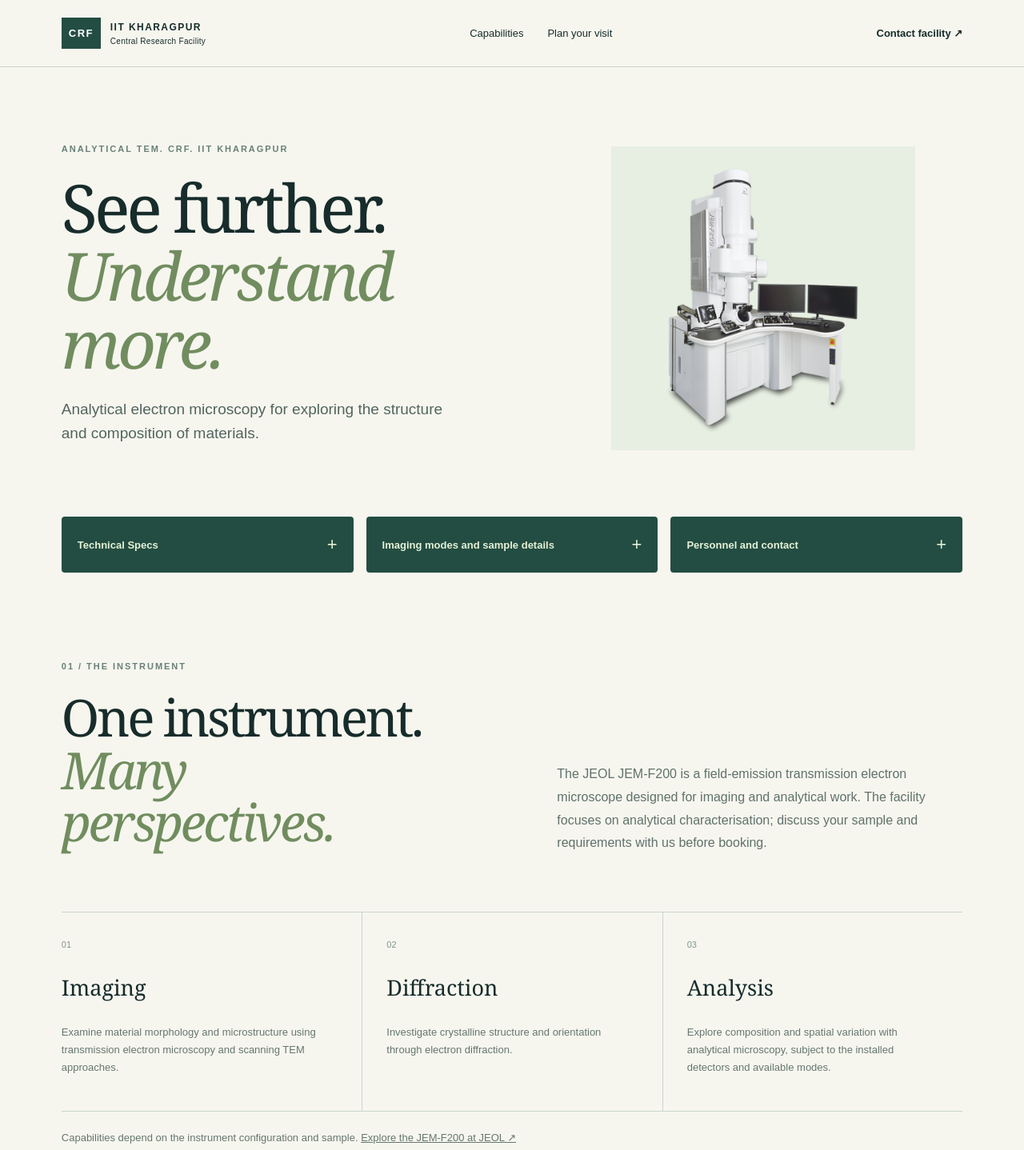
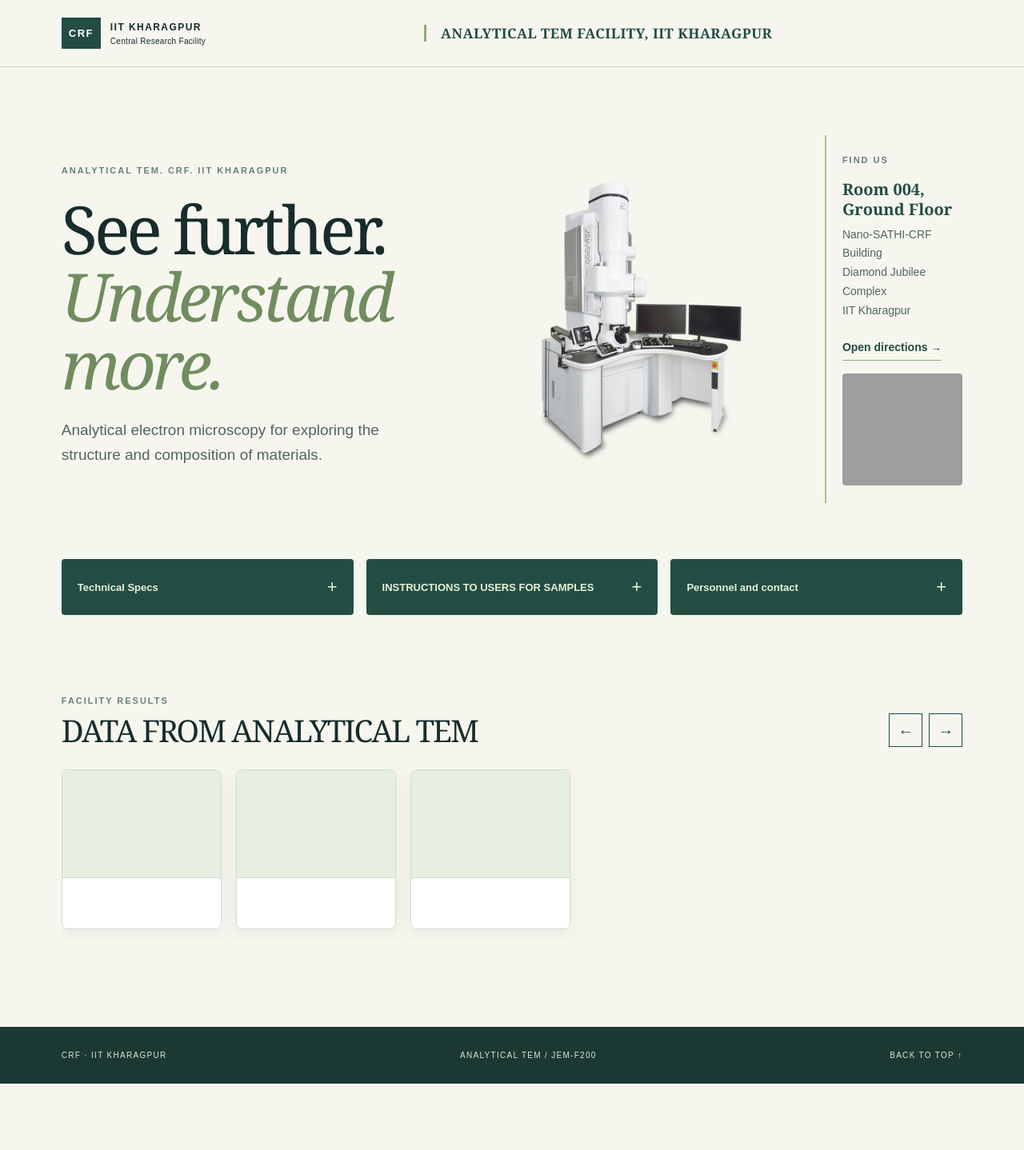
Before and after one commit to ahinroy/analytical-TEM, a plain HTML site: page index.html in a window 1280 px wide. Shown: the top 1438 px of the page at 80% size. After the commit the page ends 1355 px from the top, so only its background shows below. Drawn offline with Linux system fonts and the light colour scheme; grey boxes are pictures that could not be loaded.

Commit message:
commit- analytical TEM

```diff
--- a/index.html
+++ b/index.html
@@ -10,10 +10,7 @@
   <body>
     <header class="top">
       <a class="brand" href="#top"><span class="mark">CRF</span><span>IIT KHARAGPUR<small>Central Research Facility</small></span></a>
-      <nav aria-label="Main navigation">
-        <a href="#capabilities">Capabilities</a><a href="#visit">Plan your visit</a>
-      </nav>
-      <a class="contact" href="mailto:ahin.iitkgp@gmail.com">Contact facility ↗</a>
+      <div class="header-title">ANALYTICAL TEM FACILITY, IIT KHARAGPUR</div>
     </header>
     <main id="top">
       <section class="hero">
@@ -22,80 +19,76 @@
           <h1>See further.<br><em>Understand more.</em></h1>
           <p class="lead">Analytical electron microscopy for exploring the structure and composition of materials.</p>
         </div>
-        <figure class="hero-image">
-          <img src="images/JEM-F200_en.png" alt="JEOL JEM-F200 electron microscope product image">
-        </figure>
+        <div class="hero-facility">
+          <figure class="hero-image">
+            <img src="images/JEM-F200_en.png" alt="JEOL JEM-F200 electron microscope product image">
+          </figure>
+          <div class="hero-location">
+            <p class="eyebrow">FIND US</p>
+            <p><strong>Room 004, Ground Floor</strong><br>Nano-SATHI-CRF Building<br>Diamond Jubilee Complex<br>IIT Kharagpur</p>
+            <a href="https://maps.app.goo.gl/LZnkwREacfSLnMJ28">Open directions &rarr;</a>
+            <iframe class="location-map" title="Map of the Central Research Facility at IIT Kharagpur" src="https://maps.google.com/maps?q=Nano%20SATHI%20CRF%20Building%20IIT%20Kharagpur&amp;z=14&amp;output=embed" loading="lazy" referrerpolicy="no-referrer-when-downgrade"></iframe>
+          </div>
+        </div>
       </section>
       <section class="quick-tabs" aria-label="Facility information">
         <details>
           <summary>Technical Specs <span aria-hidden="true">+</span></summary>
           <div class="tab-content">
-            <p>JEOL JEM-F200 field-emission transmission electron microscope for imaging and analytical work.</p>
-            <p>Available capabilities depend on the instrument configuration. <a href="https://www.jeol.com/products/scientific/tem/JEM-F200.php">View the JEM-F200 specifications at JEOL</a>.</p>
+            <ul>
+              <li><strong>Instrument:</strong> JEOL JEM-F200 transmission electron microscope</li>
+              <li><strong>Electron source:</strong> Schottky field-emission gun</li>
+              <li><strong>Accelerating voltage:</strong> 20&ndash;200 kV model range; 80 and 200 kV are standard settings, with other voltages optional</li>
+              <li><strong>TEM lattice resolution at 200 kV:</strong> 0.1 nm</li>
+              <li><strong>TEM information limit at 200 kV:</strong> &le; 0.12 nm with Schottky FEG</li>
+              <li><strong>HAADF-STEM resolution at 200 kV:</strong> 0.16 nm with Schottky FEG</li>
+              <li><strong>EDS:</strong> Single-window JEOL EDS</li>
+            </ul>
+            <p>These are company-specified specs. <strong>REAL DATA LARGELY DEPENDS ON SAMPLE QUALITY</strong></p>
           </div>
         </details>
         <details>
-          <summary>Imaging modes and sample details <span aria-hidden="true">+</span></summary>
+          <summary>INSTRUCTIONS TO USERS FOR SAMPLES <span aria-hidden="true">+</span></summary>
           <div class="tab-content">
-            <p>Transmission electron microscopy, scanning TEM approaches, electron diffraction and analytical microscopy are available subject to the instrument configuration and sample.</p>
-            <p>Dry samples overnight and tell the facility in advance about magnetic powders or other concerns.</p>
+            <ul class="sample-instructions">
+              <li><strong>Dry samples overnight</strong> before bringing them for microscopy.</li>
+              <li><strong>Notify the facility in advance if a powder sample contains magnetic particles in the micron or sub-micron range.</strong> Magnetic particles can be drawn toward the objective pole piece, <strong class="critical-warning">potentially causing permanent damage to the instrument for which the user will be responsible</strong>. For magnetic samples, we recommend SEM and XRD analysis first to establish particle size, followed by TEM only with appropriate caution.</li>
+              <li>Samples that outgas or produce excessive carbon contamination <strong>will be removed from the column to protect the instrument vacuum</strong>. This requirement is non-negotiable.</li>
+              <li><strong>Do not expect atomic resolution comparable to the GRAND ARM at SATHI or the NeoARM at CRF.</strong> This instrument is intended primarily for analytical work.</li>
+              <li>Sample insertion requires time to pump the load-lock chamber down to a vacuum equivalent to the column. <strong>Please allow the operator sufficient time and do not request that the exchange be rushed.</strong></li>
+              <li>Due to high demand, <strong>slots cannot be rescheduled</strong>.</li>
+            </ul>
           </div>
         </details>
         <details>
           <summary>Personnel and contact <span aria-hidden="true">+</span></summary>
           <div class="tab-content">
-            <p>Ahin Roy<br><a href="mailto:ahin.iitkgp@gmail.com">ahin.iitkgp@gmail.com</a></p>
-            <p>Room 004, Ground Floor<br>Nano-SATHI-CRF Building, Diamond Jubilee Complex<br>IIT Kharagpur</p>
+            <p><span class="operator-label">OPERATOR</span><br><strong class="operator-name">Anirban Kule</strong><br><a href="mailto:kuleanirban@gmail.com">kuleanirban@gmail.com</a><br>Room 004, Ground Floor<br>Nano-SATHI-CRF Building, Diamond Jubilee Complex<br>IIT Kharagpur</p>
+            <p><span class="operator-label">FACILITATOR</span><br><strong class="operator-name">Ahin Roy</strong><br><a href="mailto:ahin.iitkgp@gmail.com">ahin.iitkgp@gmail.com</a><br>225, Materials Science Centre<br>IIT Kharagpur<br>Ph: <a href="tel:+913222283988">+91-3222-283988</a></p>
           </div>
         </details>
       </section>
-      <section id="capabilities" class="section">
-        <div class="section-head">
+      <section class="data-section" aria-labelledby="data-heading">
+        <div class="data-heading-row">
           <div>
-            <p class="eyebrow">01 / THE INSTRUMENT</p>
-            <h2>One instrument.<br><em>Many perspectives.</em></h2>
+            <p class="eyebrow">FACILITY RESULTS</p>
+            <h2 id="data-heading">DATA FROM ANALYTICAL TEM</h2>
           </div>
-          <p>The JEOL JEM-F200 is a field-emission transmission electron microscope designed for imaging and analytical work. The facility focuses on analytical characterisation; discuss your sample and requirements with us before booking.</p>
+          <div class="carousel-controls" aria-label="Carousel controls">
+            <button type="button" data-carousel-prev aria-label="Previous card">&#8592;</button>
+            <button type="button" data-carousel-next aria-label="Next card">&#8594;</button>
+          </div>
         </div>
-        <div class="cards">
-          <article>
-            <span>01</span>
-            <h3>Imaging</h3>
-            <p>Examine material morphology and microstructure using transmission electron microscopy and scanning TEM approaches.</p>
-          </article>
-          <article>
-            <span>02</span>
-            <h3>Diffraction</h3>
-            <p>Investigate crystalline structure and orientation through electron diffraction.</p>
-          </article>
-          <article>
-            <span>03</span>
-            <h3>Analysis</h3>
-            <p>Explore composition and spatial variation with analytical microscopy, subject to the installed detectors and available modes.</p>
-          </article>
-        </div>
-        <p class="source">Capabilities depend on the instrument configuration and sample. <a href="https://www.jeol.com/products/scientific/tem/JEM-F200.php">Explore the JEM-F200 at JEOL ↗</a></p>
-      </section>
-      <section id="visit" class="section visit">
-        <div>
-          <p class="eyebrow">02 / BEFORE YOU ARRIVE</p>
-          <h2>Prepare for<br><em>your session.</em></h2>
-          <p>Dry your samples overnight. Tell the facility in advance about magnetic powders or other concerns, and allow time for sample exchange and vacuum recovery.</p>
-          <a class="text-link" href="mailto:ahin.iitkgp@gmail.com">Discuss your sample ↗</a>
-        </div>
-        <div class="location">
-          <p class="eyebrow">FIND US</p>
-          <h3>Room 004<br>Ground Floor</h3>
-          <p>Nano-SATHI-CRF Building<br>Diamond Jubilee Complex<br>IIT Kharagpur</p>
-          <a href="https://maps.app.goo.gl/LZnkwREacfSLnMJ28">Open directions ↗</a>
-          <hr>
-          <p class="eyebrow">FACILITY CONTACT</p>
-          <p>Ahin Roy<br><a href="mailto:ahin.iitkgp@gmail.com">ahin.iitkgp@gmail.com</a></p>
+        <div class="data-carousel" id="data-carousel" tabindex="0" aria-label="Analytical TEM data cards">
+          <article class="data-card" aria-label="Empty data card"><div class="data-card-image"></div><div class="data-card-details"></div></article>
+          <article class="data-card" aria-label="Empty data card"><div class="data-card-image"></div><div class="data-card-details"></div></article>
+          <article class="data-card" aria-label="Empty data card"><div class="data-card-image"></div><div class="data-card-details"></div></article>
         </div>
       </section>
     </main>
     <footer>
       <span>CRF · IIT KHARAGPUR</span><span>ANALYTICAL TEM / JEM-F200</span><a href="#top">BACK TO TOP ↑</a>
     </footer>
+    <script src="carousel.js" defer></script>
   </body>
 </html>
--- a/style.css
+++ b/style.css
@@ -77,7 +77,7 @@ a {
 .hero {
   padding: 85px 6% 70px;
   display: grid;
-  grid-template-columns: 1.05fr .95fr;
+  grid-template-columns: .85fr 1.15fr;
   gap: 7%;
   align-items: center;
 }
@@ -436,7 +436,7 @@ footer a {
 
 .hero-image {
   width: 100%;
-  max-width: 380px;
+  max-width: 540px;
   justify-self: center;
 }
 
@@ -444,7 +444,6 @@ footer a {
   height: auto;
   aspect-ratio: 1;
   object-fit: contain;
-  background: #e7eee2;
 }
 
 .hero-image figcaption, .micrograph-image figcaption {
@@ -465,7 +464,7 @@ footer a {
 
 @media (max-width: 700px) {
   .hero-image {
-    max-width: 330px;
+    max-width: 380px;
   }
 
   .micrograph-image img {
@@ -520,7 +519,10 @@ footer a {
 }
 
 .tab-content {
-  padding: 0 20px 20px;
+  padding: 20px;
+  background: #e7eee2;
+  color: var(--ink);
+  border-radius: 0 0 4px 4px;
   font-size: 13px;
   line-height: 1.6;
 }
@@ -542,3 +544,274 @@ footer a {
     gap: 10px;
   }
 }
+
+.header-title {
+  margin: auto;
+  padding-left: 18px;
+  border-left: 3px solid #91ad6e;
+  color: var(--green);
+  font-family: Georgia, serif;
+  font-size: clamp(15px, 1.35vw, 19px);
+  font-weight: bold;
+  letter-spacing: .025em;
+  line-height: 1.25;
+}
+
+@media (max-width: 700px) {
+  .header-title {
+    order: 3;
+    width: 100%;
+    margin: 0;
+  }
+}
+
+.hero-facility {
+  display: grid;
+  grid-template-columns: minmax(0, 1.4fr) minmax(165px, .6fr);
+  align-items: center;
+  gap: 20px;
+}
+
+.hero-location {
+  font-size: 13px;
+  line-height: 1.7;
+}
+
+.hero-location a {
+  font-weight: bold;
+}
+
+@media (max-width: 700px) {
+  .hero-facility {
+    grid-template-columns: minmax(0, 1fr) minmax(130px, .7fr);
+    gap: 12px;
+  }
+}
+
+@media (max-width: 400px) {
+  .hero-facility {
+    grid-template-columns: 1fr;
+  }
+}
+
+/* Facility location beside the instrument */
+.hero-facility {
+  gap: 28px;
+}
+
+.hero-location {
+  padding: 22px 0 22px 20px;
+  border-left: 2px solid #a8c48a;
+  color: #52655e;
+  font-size: 14px;
+}
+
+.hero-location .eyebrow {
+  margin: 0 0 14px;
+}
+
+.hero-location strong {
+  display: inline-block;
+  margin-bottom: 8px;
+  color: var(--green);
+  font-family: Georgia, serif;
+  font-size: 20px;
+  line-height: 1.25;
+}
+
+.hero-location a {
+  display: inline-block;
+  margin-top: 8px;
+  padding-bottom: 4px;
+  border-bottom: 1px solid #91ad6e;
+  color: var(--green);
+  text-decoration: none;
+}
+
+.hero-location a:hover {
+  border-color: var(--green);
+}
+
+@media (max-width: 700px) {
+  .hero-facility {
+    gap: 14px;
+  }
+
+  .hero-location {
+    padding-left: 14px;
+  }
+}
+
+.location-map {
+  display: block;
+  width: 100%;
+  height: 140px;
+  margin-top: 16px;
+  border: 0;
+  border-radius: 4px;
+}
+
+.tab-content ol, .sample-instructions {
+  margin: 0;
+  padding-left: 1.4em;
+}
+
+.tab-content li + li {
+  margin-top: 12px;
+}
+
+.sample-instructions .critical-warning {
+  color: #a52a25;
+}
+
+.operator-label {
+  display: inline-block;
+  margin-bottom: 8px;
+  padding: 5px 9px;
+  background: var(--green);
+  color: #fff;
+  font-size: 10px;
+  font-weight: bold;
+  letter-spacing: .14em;
+  line-height: 1.2;
+}
+
+.operator-name {
+  display: inline-block;
+  margin-bottom: 3px;
+  color: var(--green);
+  font-family: Georgia, serif;
+  font-size: 19px;
+  line-height: 1.3;
+}
+
+/* Keep the footer at the bottom on short pages. */
+body {
+  min-height: 100vh;
+  display: flex;
+  flex-direction: column;
+}
+
+main {
+  flex: 1;
+  padding-bottom: 80px;
+}
+
+.data-section {
+  padding: 90px 6% 30px;
+}
+
+.data-heading-row {
+  display: flex;
+  align-items: end;
+  justify-content: space-between;
+  gap: 24px;
+  margin-bottom: 28px;
+}
+
+.data-heading-row h2 {
+  margin: 12px 0 0;
+  font-size: clamp(28px, 3vw, 42px);
+}
+
+.carousel-controls {
+  display: flex;
+  gap: 8px;
+}
+
+.carousel-controls button {
+  width: 42px;
+  height: 42px;
+  border: 1px solid var(--green);
+  background: transparent;
+  color: var(--green);
+  font-size: 20px;
+  cursor: pointer;
+}
+
+.carousel-controls button:hover, .carousel-controls button:focus-visible {
+  background: var(--green);
+  color: white;
+}
+
+.data-carousel {
+  display: flex;
+  gap: 18px;
+  overflow-x: auto;
+  scroll-snap-type: x mandatory;
+  scroll-behavior: smooth;
+  padding-bottom: 12px;
+}
+
+.data-card {
+  flex: 0 0 44%;
+  min-height: 180px;
+  padding: 26px;
+  background: #e7eee2;
+  scroll-snap-align: start;
+}
+
+.data-card span {
+  color: #688078;
+  font-size: 11px;
+  letter-spacing: .12em;
+}
+
+.data-card h3 {
+  margin: 32px 0 12px;
+  color: var(--green);
+  font-family: Georgia, serif;
+  font-size: 24px;
+  font-weight: normal;
+}
+
+.data-card p {
+  color: #60716b;
+  font-size: 13px;
+}
+
+@media (prefers-reduced-motion: reduce) {
+  .data-carousel { scroll-behavior: auto; }
+}
+
+@media (max-width: 700px) {
+  .data-card { flex-basis: 82%; }
+}
+
+.data-card {
+  min-height: 260px;
+  border: 1px solid #cfdbcd;
+  border-radius: 8px;
+  background: #edf2e9;
+  box-shadow: 0 8px 24px #172c2b0d;
+}
+
+.data-card {
+  aspect-ratio: 1;
+  min-height: 0;
+  padding: 0;
+  overflow: hidden;
+  display: flex;
+  flex-direction: column;
+  background: #fff;
+}
+
+.data-card-image {
+  flex: 1;
+  background: #e7eee2;
+}
+
+.data-card-details {
+  height: 25%;
+  min-height: 64px;
+  border-top: 1px solid #cfdbcd;
+  background: #fff;
+}
+
+.data-card {
+  flex: 0 0 200px;
+}
+
+@media (max-width: 700px) {
+  .data-card { flex-basis: 160px; }
+}
```
Also changed, not shown: carousel.js (added, +11 -0 lines).
